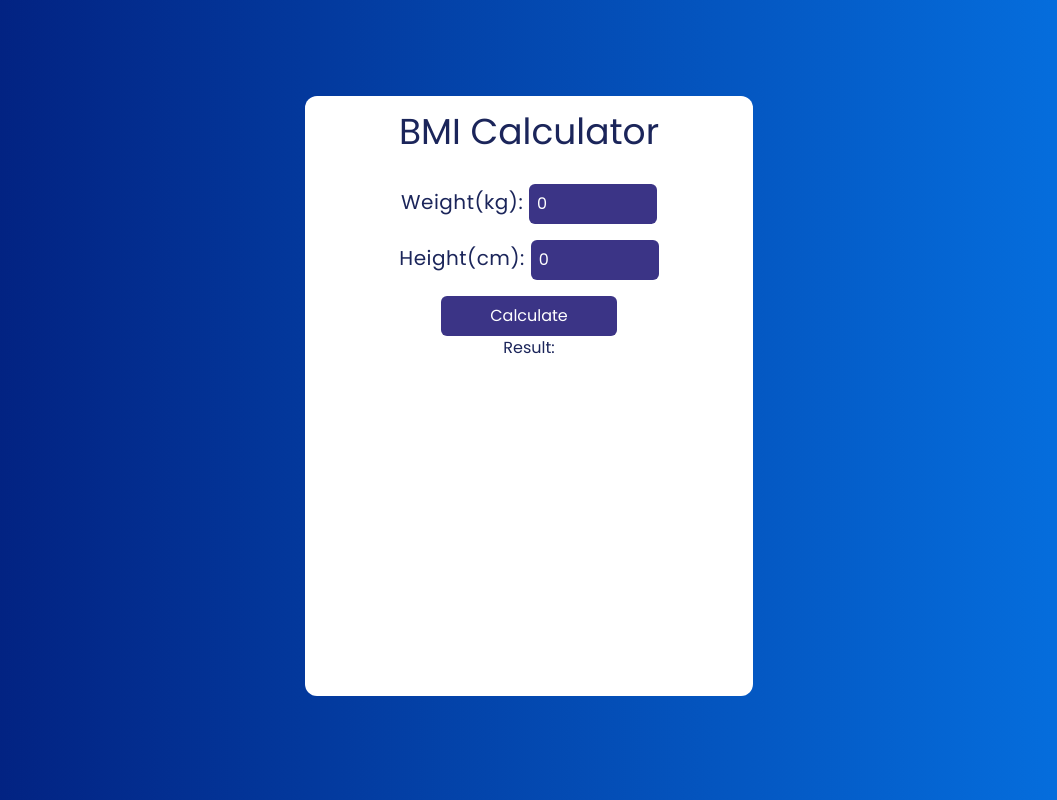
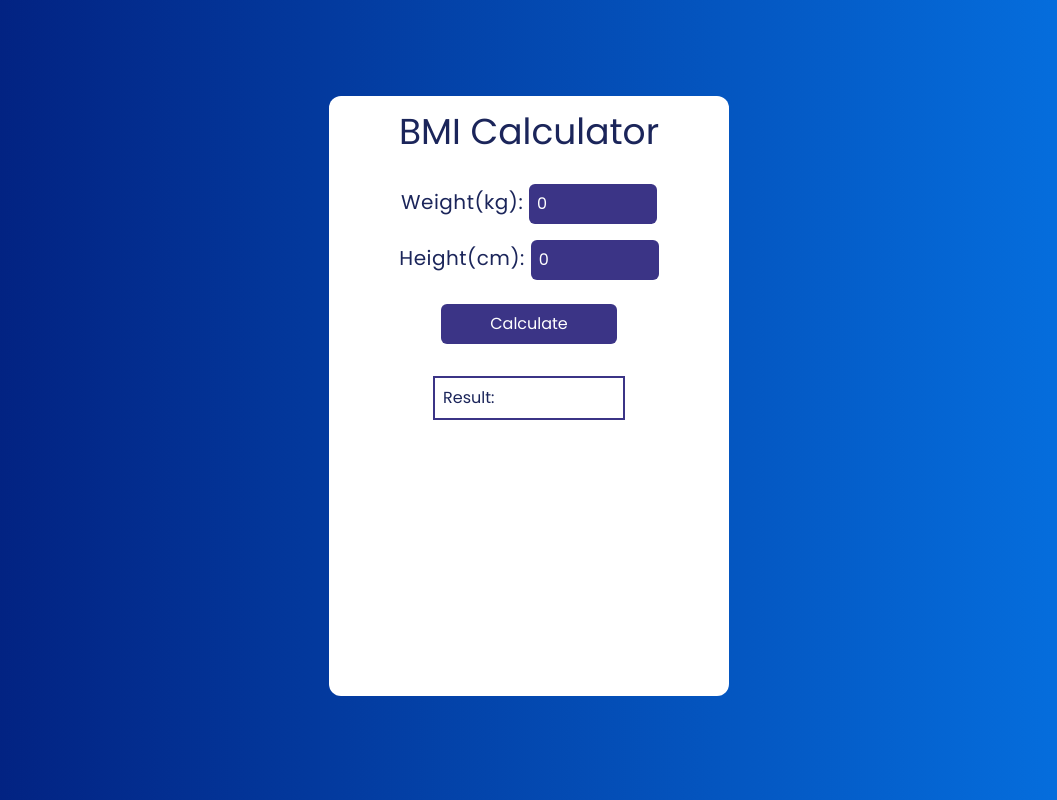
Before and after one commit to nesathanozturk/bmi-calculator, a React (Create React App) app: page / in a window 1280 px wide. Shown: the whole page, without its empty margins (111-1168 px from the left). Built offline with nearby package versions, Linux system fonts and the light colour scheme.

Commit message:
style: edited appjs

```diff
--- a/src/App.js
+++ b/src/App.js
@@ -11,16 +11,16 @@ function App() {
 
   return (
     <div className="App w-full h-screen flex flex-col items-center text-[#1B255A] text-center font-poppins">
-      <div className="container bg-white w-[28rem] h-[37.5rem] my-24 mx-auto rounded-xl">
-        <h1 className="text-center text-4xl mt-4 mb-8">BMI Calculator</h1>
-        <div className="inputs">
+      <div className="container bg-white w-[25rem] h-[37.5rem] my-24 mx-auto rounded-xl">
+        <h1 className="text-4xl mt-4">BMI Calculator</h1>
+        <div className="inputs mt-8 mb-2">
           <Input label="Weight(kg): " value={weight} setValue={setWeight} />
           <Input label="Height(cm): " value={height} setValue={setHeight} />
         </div>
-        <div className="button">
+        <div className="button mb-8">
           <Button />
         </div>
-        <div className="result">
+        <div className="result w-48 p-2 mx-auto border-2 border-[#3B3486] text-left">
           <Result />
         </div>
       </div>
```
